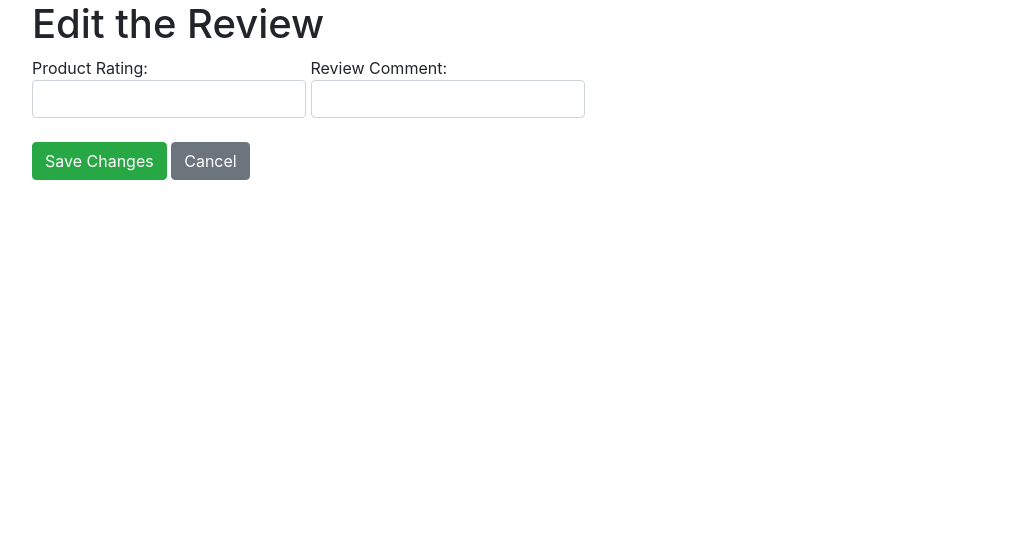
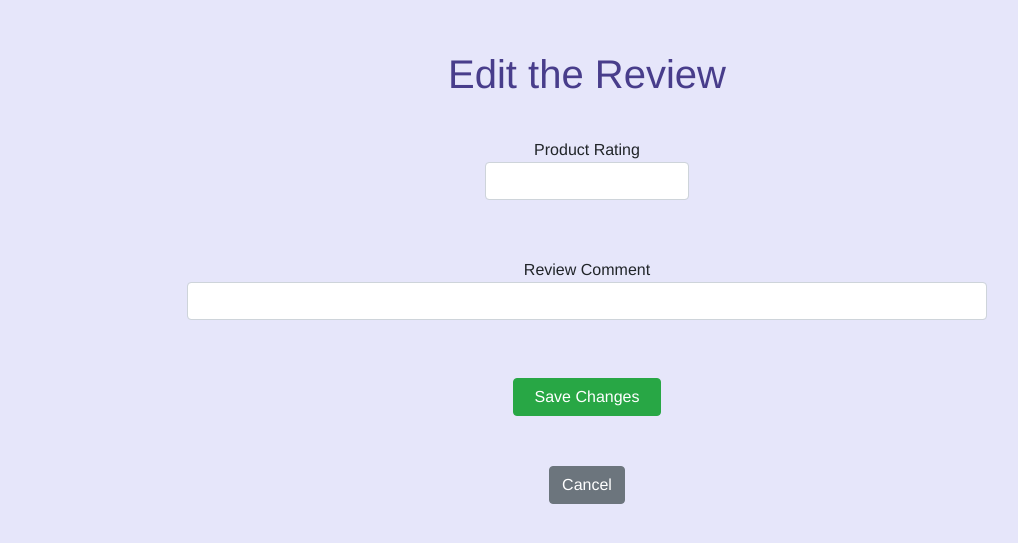
Before and after one commit to Marissa1999/Mother-Natures-Luxuries-Application, a PHP site: page /app/views/review/edit.php in a window 1280 px wide. Shown: the top 543 px of the page, without its empty margins (53-1071 px from the left). Run offline with PHP 8.4, Linux system fonts and the light colour scheme; the template is opened without the code that fills it, so the values that code supplies are empty.

Commit message:
adjusted the layout of views/review/edit

```diff
--- a/app/views/review/edit.php
+++ b/app/views/review/edit.php
@@ -7,7 +7,47 @@
 
     <!-- Bootstrap CSS -->
     <link rel="stylesheet" href="https://stackpath.bootstrapcdn.com/bootstrap/4.4.1/css/bootstrap.min.css" integrity="sha384-Vkoo8x4CGsO3+Hhxv8T/Q5PaXtkKtu6ug5TOeNV6gBiFeWPGFN9MuhOf23Q9Ifjh" crossorigin="anonymous">
-
+      <style>
+          h1 {
+              color: darkslateblue;
+              margin-top: 50px;
+              margin-bottom:40px;
+              display: flex;
+              align-items: center;
+              justify-content: center;
+              position: relative;
+          }
+          .form-group {
+              margin-bottom:50px;
+              height: 100%;
+              display: flex;
+              align-items: center;
+              justify-content: center;
+          }
+          .save-button {
+              margin-bottom:50px;
+              height: 100%;
+              display: flex;
+              align-items: center;
+              justify-content: center;
+          }
+          p {
+              height: 100%;
+              display: flex;
+              align-items: center;
+              justify-content: center;
+          }
+          label,
+          input {
+              height: 100%;
+              display: block;
+              text-align: center;
+          }
+          body {
+              background-color: lavender;
+              font-family: Helvetica, sans-serif;
+          }
+      </style>
     <title>Edit this Review</title>
   </head>
   <body>
@@ -15,13 +55,20 @@
        <h1>Edit the Review</h1>
        <form action='' method='post'>
         <div class='form-group'>
-             <label>Product Rating: <input type='text' name='product_rating' value='<?=$data->product_rating ?>' class='form-control' /></label>
-             <label>Review Comment: <input type='text' name='review_comment' value='<?=$data->review_comment ?>' class='form-control' /></label>
+             <label>Product Rating <input type='text' name='product_rating' value='<?=$data->product_rating ?>' class='form-control' /></label>
+        </div>
+           <div class='form-group'>
+            <label>Review Comment <input type='text' name='review_comment' value='<?=$data->review_comment ?>' class='form-control' style="width: 800px"/></label>
            </div>
-             <input type='submit' name='action' value='Save Changes' class='btn btn-success' />
-           <?php
-              echo "<a href='/review/index/$data->product_id' class='btn btn-secondary'>Cancel</a>";
-             ?>
+
+           <div class="save-button">
+               <input type='submit' name='action' value='&nbsp;&nbsp;Save Changes&nbsp;&nbsp;' class='btn btn-success' />
+           </div>
+           <p>
+               <?php
+               echo "<a href='/review/index/$data->product_id' class='btn btn-secondary'>Cancel</a>";
+               ?>
+           </p>
         </form>
      </div>
     <!-- Optional JavaScript -->
```
